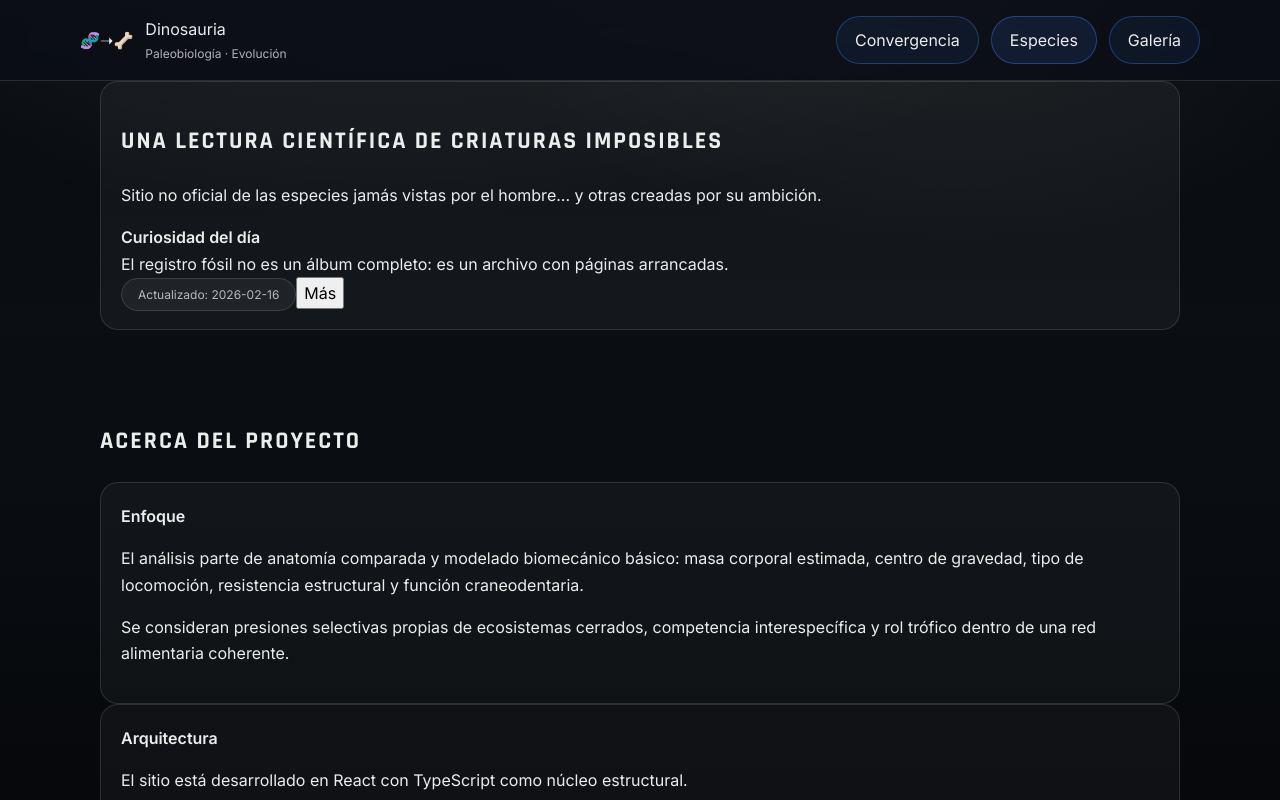
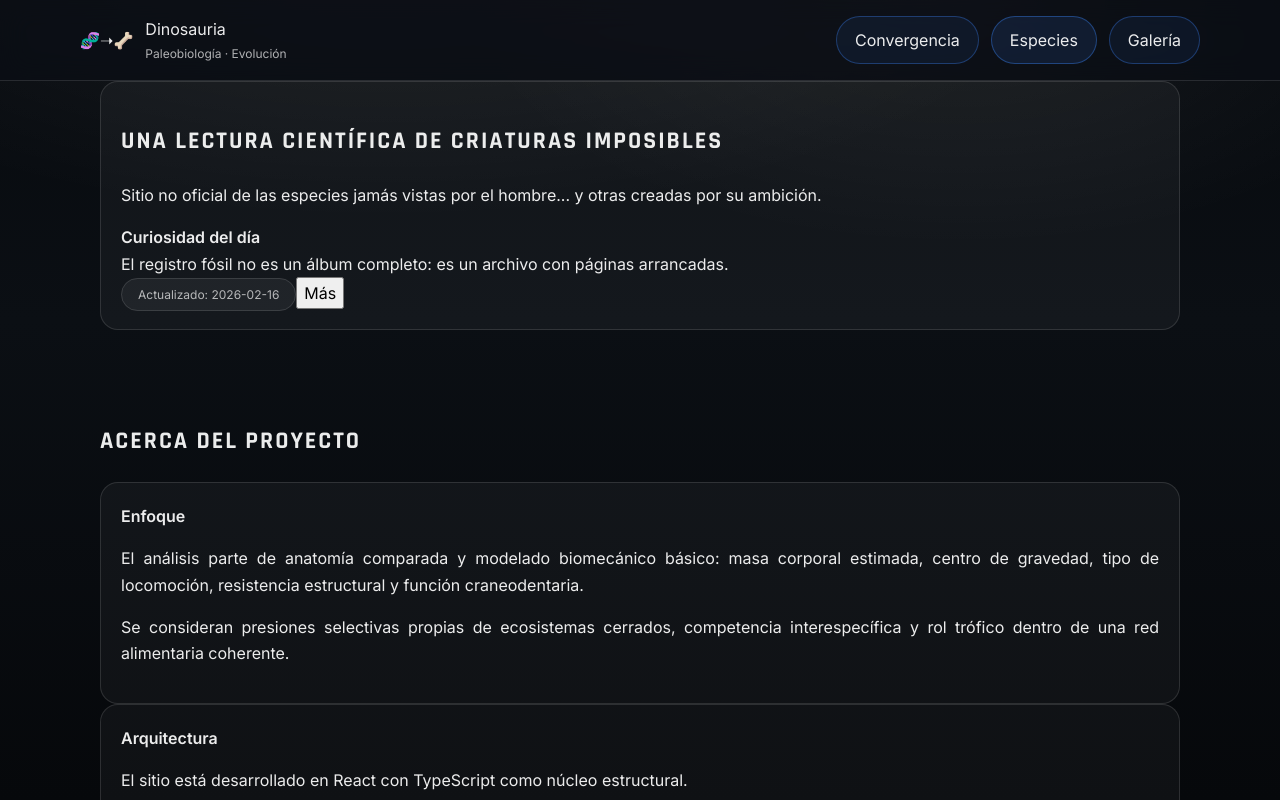
Before and after one commit to lu-developer476/Dinosauria, a React (Vite) app: page / in a window 1280 px wide. Shown: the top 800 px of the page. Built offline with nearby package versions, Linux system fonts and the light colour scheme.

Commit message:
styles.css

```diff
--- a/src/styles.css
+++ b/src/styles.css
@@ -25,6 +25,12 @@ body{
     linear-gradient(180deg, #070a0e, #0b0f14 40%, #06080b);
   color:var(--text);
   line-height:1.65;
+}
+
+/* JUSTIFICADO GLOBAL DE TEXTO */
+p{
+  text-align: justify;
+  text-justify: inter-word;
 }
 
 /* TITULOS */
```
